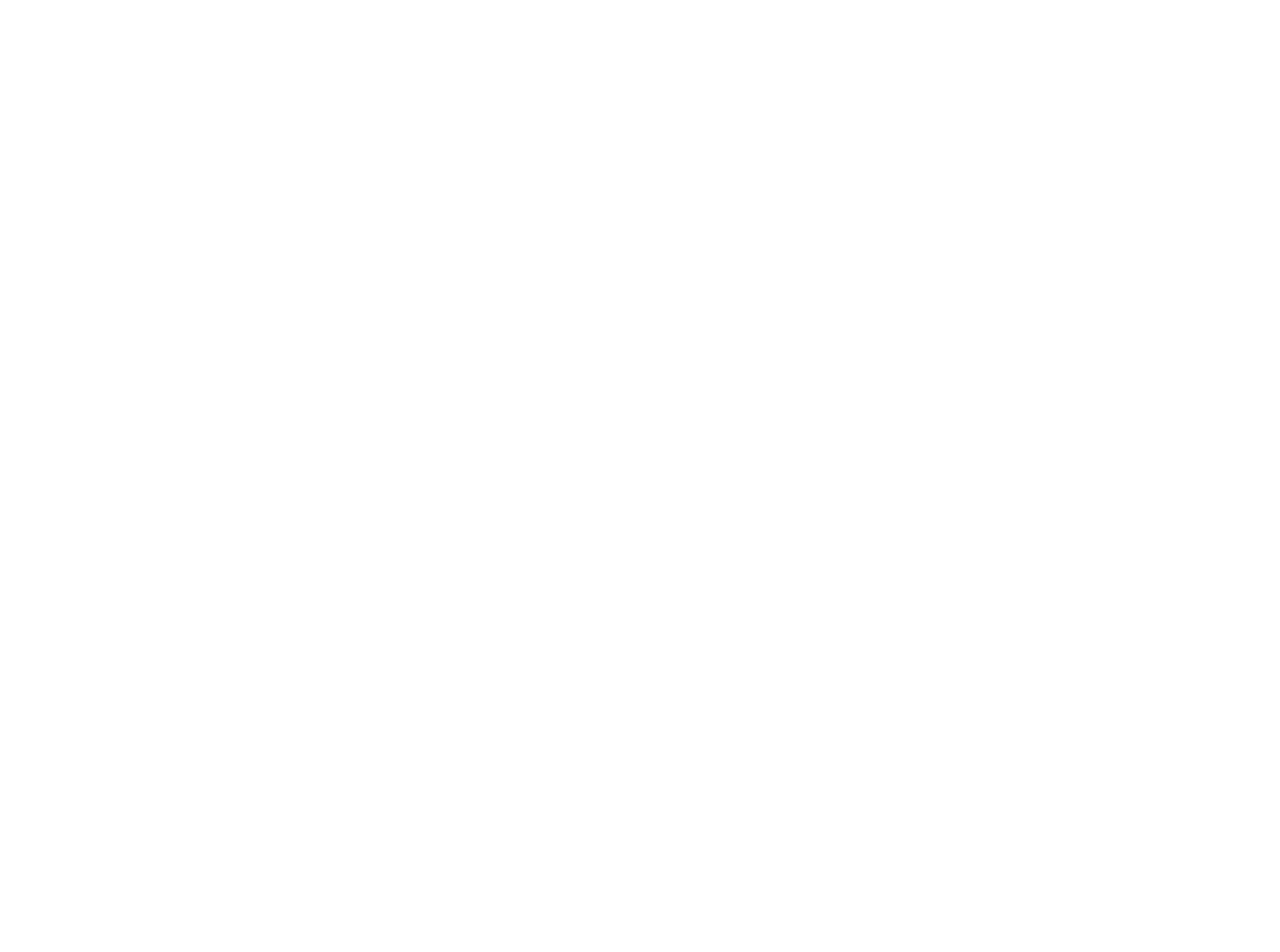
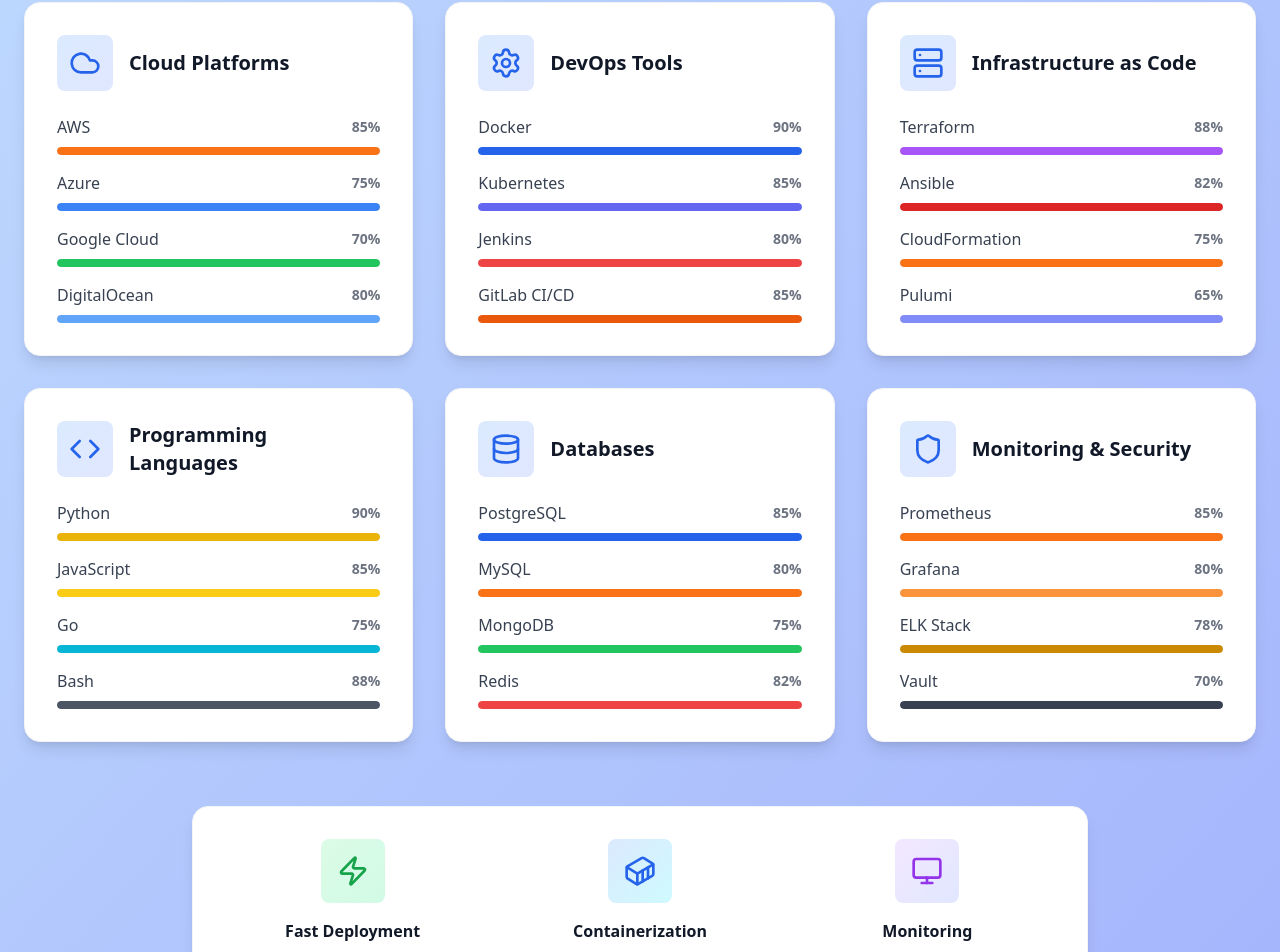
Before and after one commit to Sagar-Karki1/portfolio, a React (Create React App) app: page /skills in a window 1280 px wide. Before the commit this address had no page. Shown: the part 330-1282 px from the top of the page. Before the commit the page ends 800 px from the top, so only its background shows below. Built offline with nearby package versions, Linux system fonts and the light colour scheme.

Commit message:
Added Skills section

```diff
--- a/src/App.js
+++ b/src/App.js
@@ -1,8 +1,8 @@
 import { BrowserRouter as Router, Routes, Route } from "react-router-dom";
 import Projects from "./components/Projects";
 import Home from "./components/Home";
-import Navbar from "./components/Navbar";
 import Resume from "./components/Resume";
+import Skills from "./components/Skills";
 
 function App() {
   return (
@@ -12,6 +12,7 @@
           <Route path="/" element={<Home />} />
           <Route path="/projects" element={<Projects />} />
           <Route path="/resume" element={<Resume />} />
+          <Route path="/skills" element={<Skills />} />
         </Routes>
       </div>
     </Router>
--- /dev/null
+++ b/src/components/Skills.jsx
@@ -0,0 +1,207 @@
+import React from "react";
+import {
+  Cloud,
+  Server,
+  Code,
+  Database,
+  GitBranch,
+  Monitor,
+  Shield,
+  Zap,
+  Container,
+  Settings,
+} from "lucide-react";
+import Navbar from "./Navbar";
+
+const Skills = () => {
+  const skillCategories = [
+    {
+      title: "Cloud Platforms",
+      icon: <Cloud className="w-8 h-8" />,
+      skills: [
+        { name: "AWS", level: 85, color: "bg-orange-500" },
+        { name: "Azure", level: 75, color: "bg-blue-500" },
+        { name: "Google Cloud", level: 70, color: "bg-green-500" },
+        { name: "DigitalOcean", level: 80, color: "bg-blue-400" },
+      ],
+    },
+    {
+      title: "DevOps Tools",
+      icon: <Settings className="w-8 h-8" />,
+      skills: [
+        { name: "Docker", level: 90, color: "bg-blue-600" },
+        { name: "Kubernetes", level: 85, color: "bg-indigo-500" },
+        { name: "Jenkins", level: 80, color: "bg-red-500" },
+        { name: "GitLab CI/CD", level: 85, color: "bg-orange-600" },
+      ],
+    },
+    {
+      title: "Infrastructure as Code",
+      icon: <Server className="w-8 h-8" />,
+      skills: [
+        { name: "Terraform", level: 88, color: "bg-purple-500" },
+        { name: "Ansible", level: 82, color: "bg-red-600" },
+        { name: "CloudFormation", level: 75, color: "bg-orange-500" },
+        { name: "Pulumi", level: 65, color: "bg-indigo-400" },
+      ],
+    },
+    {
+      title: "Programming Languages",
+      icon: <Code className="w-8 h-8" />,
+      skills: [
+        { name: "Python", level: 90, color: "bg-yellow-500" },
+        { name: "JavaScript", level: 85, color: "bg-yellow-400" },
+        { name: "Go", level: 75, color: "bg-cyan-500" },
+        { name: "Bash", level: 88, color: "bg-gray-600" },
+      ],
+    },
+    {
+      title: "Databases",
+      icon: <Database className="w-8 h-8" />,
+      skills: [
+        { name: "PostgreSQL", level: 85, color: "bg-blue-600" },
+        { name: "MySQL", level: 80, color: "bg-orange-500" },
+        { name: "MongoDB", level: 75, color: "bg-green-500" },
+        { name: "Redis", level: 82, color: "bg-red-500" },
+      ],
+    },
+    {
+      title: "Monitoring & Security",
+      icon: <Shield className="w-8 h-8" />,
+      skills: [
+        { name: "Prometheus", level: 85, color: "bg-orange-500" },
+        { name: "Grafana", level: 80, color: "bg-orange-400" },
+        { name: "ELK Stack", level: 78, color: "bg-yellow-600" },
+        { name: "Vault", level: 70, color: "bg-gray-700" },
+      ],
+    },
+  ];
+
+  return (
+    <div className="bg-gradient-to-br from-blue-200 to-indigo-300">
+      <Navbar />
+      <div className="min-h-screen  py-16">
+        <div className="max-w-7xl mx-auto px-6">
+          {/* Header Section */}
+          <div className="mb-16">
+            <h2 className="text-4xl lg:text-5xl font-bold mb-6">
+              <span className="bg-gradient-to-br from-blue-600 to-indigo-600 bg-clip-text text-transparent">
+                Technical Skills
+              </span>
+            </h2>
+            <p className="text-lg text-gray-600">
+              Comprehensive expertise in cloud technologies, DevOps practices,
+              and modern development tools to build scalable, reliable, and
+              secure infrastructure solutions.
+            </p>
+          </div>
+
+          {/* Skills Grid */}
+          <div className="grid md:grid-cols-2 xl:grid-cols-3 gap-8">
+            {skillCategories.map((category, categoryIndex) => (
+              <div
+                key={categoryIndex}
+                className="bg-white rounded-2xl shadow-lg hover:shadow-xl transition-all duration-300 p-8 border border-gray-100"
+              >
+                {/* Category Header */}
+                <div className="flex items-center gap-4 mb-6">
+                  <div className="p-3 bg-gradient-to-br from-blue-100 to-indigo-100 rounded-lg text-blue-600">
+                    {category.icon}
+                  </div>
+                  <h3 className="text-xl font-semibold text-gray-900">
+                    {category.title}
+                  </h3>
+                </div>
+
+                {/* Skills List */}
+                <div className="space-y-4">
+                  {category.skills.map((skill, skillIndex) => (
+                    <div key={skillIndex} className="space-y-2">
+                      <div className="flex justify-between items-center">
+                        <span className="font-medium text-gray-700">
+                          {skill.name}
+                        </span>
+                        <span className="text-sm font-semibold text-gray-500">
+                          {skill.level}%
+                        </span>
+                      </div>
+
+                      {/* Progress Bar */}
+                      <div className="w-full bg-gray-200 rounded-full h-2 overflow-hidden">
+                        <div
+                          className={`h-full ${skill.color} rounded-full transition-all duration-1000 ease-out`}
+                          style={{
+                            width: `${skill.level}%`,
+                            animation: `slideIn 1.5s ease-out ${
+                              skillIndex * 0.1
+                            }s both`,
+                          }}
+                        />
+                      </div>
+                    </div>
+                  ))}
+                </div>
+              </div>
+            ))}
+          </div>
+
+          {/* Additional Info Section */}
+          <div className="mt-16 text-center">
+            <div className="bg-white rounded-2xl shadow-lg p-8 max-w-4xl mx-auto border border-gray-100">
+              <div className="grid md:grid-cols-3 gap-8">
+                <div className="text-center">
+                  <div className="p-4 bg-gradient-to-br from-green-100 to-emerald-100 rounded-lg w-16 h-16 mx-auto mb-4 flex items-center justify-center">
+                    <Zap className="w-8 h-8 text-green-600" />
+                  </div>
+                  <h4 className="font-semibold text-gray-900 mb-2">
+                    Fast Deployment
+                  </h4>
+                  <p className="text-gray-600 text-sm">
+                    Automated CI/CD pipelines for rapid, reliable deployments
+                  </p>
+                </div>
+
+                <div className="text-center">
+                  <div className="p-4 bg-gradient-to-br from-blue-100 to-cyan-100 rounded-lg w-16 h-16 mx-auto mb-4 flex items-center justify-center">
+                    <Container className="w-8 h-8 text-blue-600" />
+                  </div>
+                  <h4 className="font-semibold text-gray-900 mb-2">
+                    Containerization
+                  </h4>
+                  <p className="text-gray-600 text-sm">
+                    Expert in Docker and Kubernetes orchestration
+                  </p>
+                </div>
+
+                <div className="text-center">
+                  <div className="p-4 bg-gradient-to-br from-purple-100 to-indigo-100 rounded-lg w-16 h-16 mx-auto mb-4 flex items-center justify-center">
+                    <Monitor className="w-8 h-8 text-purple-600" />
+                  </div>
+                  <h4 className="font-semibold text-gray-900 mb-2">
+                    Monitoring
+                  </h4>
+                  <p className="text-gray-600 text-sm">
+                    Comprehensive observability and performance tracking
+                  </p>
+                </div>
+              </div>
+            </div>
+          </div>
+        </div>
+
+        <style jsx>{`
+          @keyframes slideIn {
+            from {
+              width: 0%;
+            }
+            to {
+              width: var(--target-width);
+            }
+          }
+        `}</style>
+      </div>
+    </div>
+  );
+};
+
+export default Skills;
```
